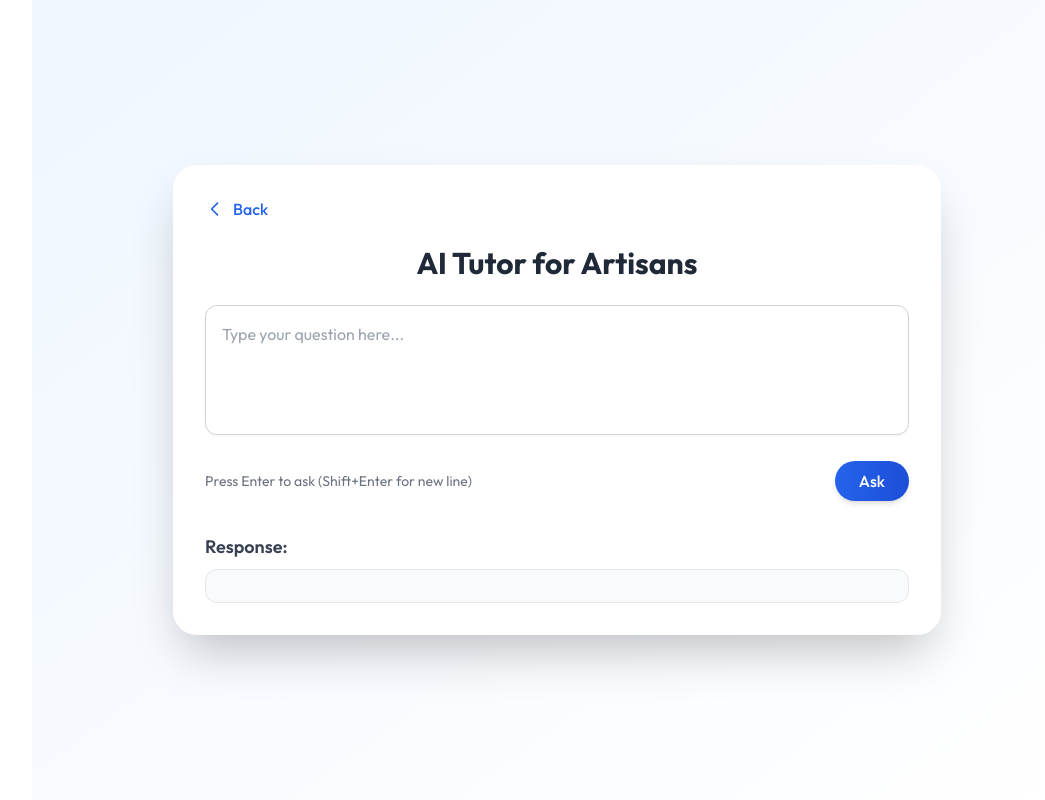
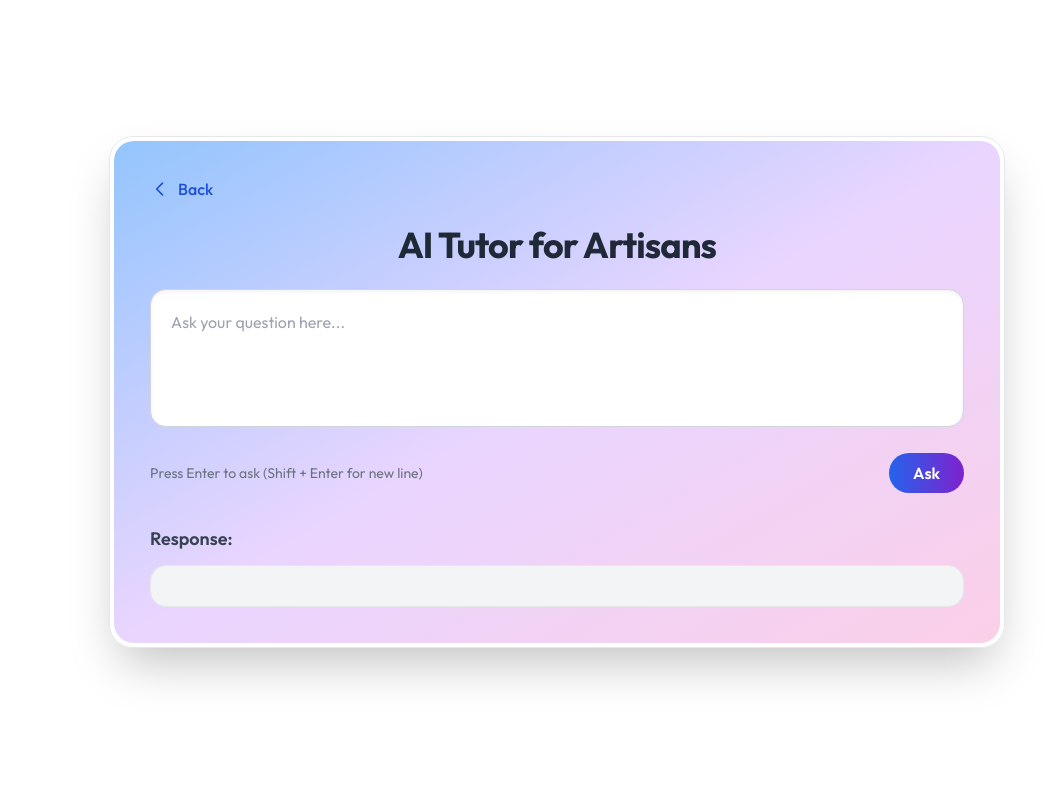
Before and after one commit to Debdip2003/artisan-e-commerce, a React (Create React App) app: page /aitutor in a window 1280 px wide. Shown: the top 800 px of the page, without its empty margins (83-1128 px from the left). Built offline with nearby package versions, Linux system fonts and the light colour scheme.

Commit message:
Refactor ArtisanDashboard to improve navigation button placement and enhance AiTutor page styling and functionality

```diff
--- a/src/components/ArtisanDashboard.jsx
+++ b/src/components/ArtisanDashboard.jsx
@@ -131,12 +131,6 @@ const ArtisanDashboard = () => {
             Artisan Dashboard
           </h1>
           <div className="gap-4 flex items-center">
-            <button
-              onClick={() => navigate("/aitutor")}
-              className="px-4 py-2 bg-green-500 text-white rounded hover:bg-green-600"
-            >
-              Ai Tutor
-            </button>
             <button
               onClick={handleLogout}
               className="px-4 py-2 bg-red-500 text-white rounded hover:bg-red-600"
@@ -286,6 +280,12 @@ const ArtisanDashboard = () => {
                 >
                   View Analytics
                 </button>
+                <button
+                  onClick={() => navigate("/aitutor")}
+                  className="w-full bg-gray-500 text-white py-2 rounded hover:bg-gray-600"
+                >
+                  Ai Tutor
+                </button>
               </div>
             </div>
           </div>
--- a/src/components/LatestCollection.jsx
+++ b/src/components/LatestCollection.jsx
@@ -1,6 +1,6 @@
 import React, { useContext, useEffect, useState } from "react";
 import { ShopContext } from "../context/ShopContext";
-import Title from "./Title";
+// import Title from "./Title";
 import ProductItems from "./ProductItems";
 
 const LatestCollection = () => {
@@ -18,9 +18,9 @@ const LatestCollection = () => {
           Sahaj's Latest Collections
         </h2>
         <p className="mt-4 text-gray-700 max-w-2xl mx-auto text-sm sm:text-base">
-          Explore the newest creations from our artisan partners — a blend of tradition and technology, crafted with care and powered by Sahaj AI.
+          Explore the newest creations from our artisan partners — a blend of
+          tradition and technology, crafted with care and powered by Sahaj AI.
         </p>
-
 
         <div className="mt-10 grid grid-cols-2 sm:grid-cols-3 md:grid-cols-4 lg:grid-cols-5 gap-6">
           {latestProducts.map((item, index) => (
@@ -32,9 +32,8 @@ const LatestCollection = () => {
                 id={item._id}
                 image={item.image}
                 name={item.name}
-                price={`₹${item.price.toLocaleString()}`}
+                price={`${item.price.toLocaleString()}`}
               />
-
 
               <div className="mt-2 text-xs text-indigo-500 font-medium italic">
                 New Arrival
--- a/src/components/ProductItems.jsx
+++ b/src/components/ProductItems.jsx
@@ -17,10 +17,7 @@ const ProductItems = ({ id, image, name, price }) => {
         </div>
         <div className="mt-3 px-1">
           <h3 className="text-sm font-medium truncate">{name}</h3>
-          <p className="text-gray-600 text-sm font-semibold mt-1">
-            {currency}
-            {price}
-          </p>
+          <p className="text-gray-600 text-sm font-semibold mt-1">₹{price}</p>
         </div>
       </div>
     </Link>
--- a/src/context/ShopContext.jsx
+++ b/src/context/ShopContext.jsx
@@ -6,18 +6,18 @@ import { useNavigate } from "react-router-dom";
 export const ShopContext = createContext();
 
 const ShopContextProvider = (props) => {
-  const currency = "$";
+  // const currency = "$";
   const delivery_fee = 10;
   const [search, setSearch] = useState("");
   const [showSearch, setShowSearch] = useState(false);
   const [cartItems, setCartItems] = useState({});
-  const navigate=useNavigate()
+  const navigate = useNavigate();
 
   const addToCart = async (itemId, size) => {
     if (!size) {
       toast.error("Select Product Size");
       return;
-    }else{
+    } else {
       toast.success("Product is added to cart");
     }
 
@@ -50,9 +50,9 @@ const ShopContextProvider = (props) => {
     return totalCount;
   };
 
-  useEffect(()=>{
-  console.log(cartItems)
-  },[cartItems])
+  useEffect(() => {
+    console.log(cartItems);
+  }, [cartItems]);
 
   const updateQuantity = async (itemId, size, quantity) => {
     let cartData = structuredClone(cartItems);
@@ -77,7 +77,7 @@ const ShopContextProvider = (props) => {
 
   const value = {
     products,
-    currency,
+    // currency,
     delivery_fee,
     search,
     setSearch,
--- a/src/pages/AiTutor.jsx
+++ b/src/pages/AiTutor.jsx
@@ -29,18 +29,21 @@ const AITutor = () => {
 
   const handleKeyDown = (e) => {
     if (e.key === "Enter" && !e.shiftKey) {
-      e.preventDefault(); // prevent newline
+      e.preventDefault();
       askTutor();
     }
   };
 
   return (
-    <div className="min-h-screen bg-gradient-to-br from-blue-50 to-white flex items-center justify-center px-4 py-8">
-      <div className="bg-white rounded-3xl shadow-2xl p-8 w-full max-w-3xl">
+    <div className=" bg-gradient-to-br  flex items-center justify-center px-6 py-10 mt-24">
+      <div className="w-full max-w-4xl bg-white/70 backdrop-blur-md rounded-3xl shadow-2xl p-10 border border-gray-200 relative">
+        {/* Decorative Gradient Border */}
+        <div className="absolute inset-0 z-[-1] rounded-3xl border-4 border-transparent bg-clip-padding bg-gradient-to-br from-blue-300 via-purple-200 to-pink-200"></div>
+
         {/* Back Button */}
         <button
           onClick={() => navigate(-1)}
-          className="mb-6 flex items-center gap-2 text-blue-600 hover:text-blue-800 font-medium transition duration-200"
+          className="mb-6 flex items-center gap-2 text-blue-700 hover:text-blue-900 font-medium transition duration-200"
         >
           <svg
             xmlns="http://www.w3.org/2000/svg"
@@ -60,43 +63,56 @@ const AITutor = () => {
         </button>
 
         {/* Title */}
-        <h2 className="text-3xl font-bold mb-6 text-gray-800 text-center">
+        <h2 className="text-4xl font-bold text-center mb-6 text-gray-800 tracking-tight">
           AI Tutor for Artisans
         </h2>
 
-        {/* Query Input */}
+        {/* Input Field */}
         <textarea
           value={query}
           onChange={(e) => setQuery(e.target.value)}
           onKeyDown={handleKeyDown}
-          placeholder="Type your question here..."
+          placeholder="Ask your question here..."
           rows="4"
-          className="w-full p-4 border border-gray-300 rounded-xl shadow-sm focus:outline-none focus:ring-2 focus:ring-blue-500 resize-none"
+          className="w-full p-5 border border-gray-300 rounded-2xl shadow-inner bg-white focus:outline-none focus:ring-2 focus:ring-blue-500 resize-none text-gray-800"
         />
 
         {/* Instructions and Ask Button */}
         <div className="mt-5 flex flex-col md:flex-row justify-between items-center">
-          <p className="text-sm text-gray-500 mb-2 md:mb-0">
-            Press Enter to ask (Shift+Enter for new line)
+          <p className="text-sm text-gray-500 mb-3 md:mb-0">
+            Press Enter to ask (Shift + Enter for new line)
           </p>
           <button
             onClick={askTutor}
-            className="bg-gradient-to-r from-blue-600 to-blue-700 hover:from-blue-700 hover:to-blue-800 text-white font-medium py-2 px-6 rounded-full shadow-md transition-all"
+            className="bg-gradient-to-r from-blue-600 to-purple-700 hover:scale-105 hover:shadow-xl transition-transform duration-300 text-white font-semibold py-2 px-6 rounded-full"
           >
             Ask
           </button>
         </div>
 
-        {/* Response Display */}
+        {/* Response Section */}
         <div className="mt-8">
-          <h3 className="text-lg font-semibold text-gray-700 mb-2">
+          <h3 className="text-lg font-semibold text-gray-700 mb-3">
             Response:
           </h3>
-          <div className="bg-gray-50 p-4 border border-gray-200 rounded-xl text-gray-800 whitespace-pre-wrap max-h-60 overflow-y-auto">
+          <div className="bg-gray-100 p-5 rounded-2xl border border-gray-200 text-gray-800 whitespace-pre-wrap max-h-64 overflow-y-auto custom-scrollbar">
             {response}
           </div>
         </div>
       </div>
+
+      {/* Custom Scrollbar Styles */}
+      <style>
+        {`
+          .custom-scrollbar::-webkit-scrollbar {
+            width: 8px;
+          }
+          .custom-scrollbar::-webkit-scrollbar-thumb {
+            background-color: #a0aec0;
+            border-radius: 4px;
+          }
+        `}
+      </style>
     </div>
   );
 };
```
